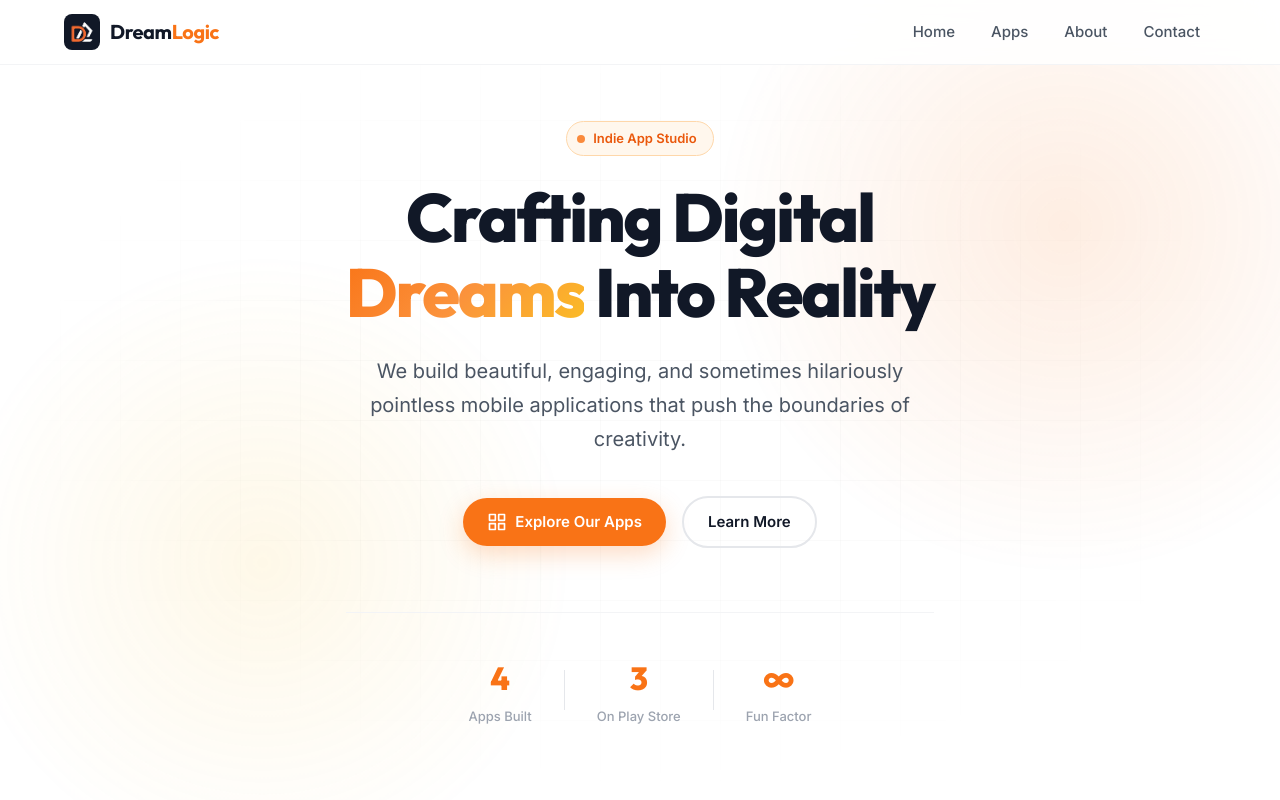
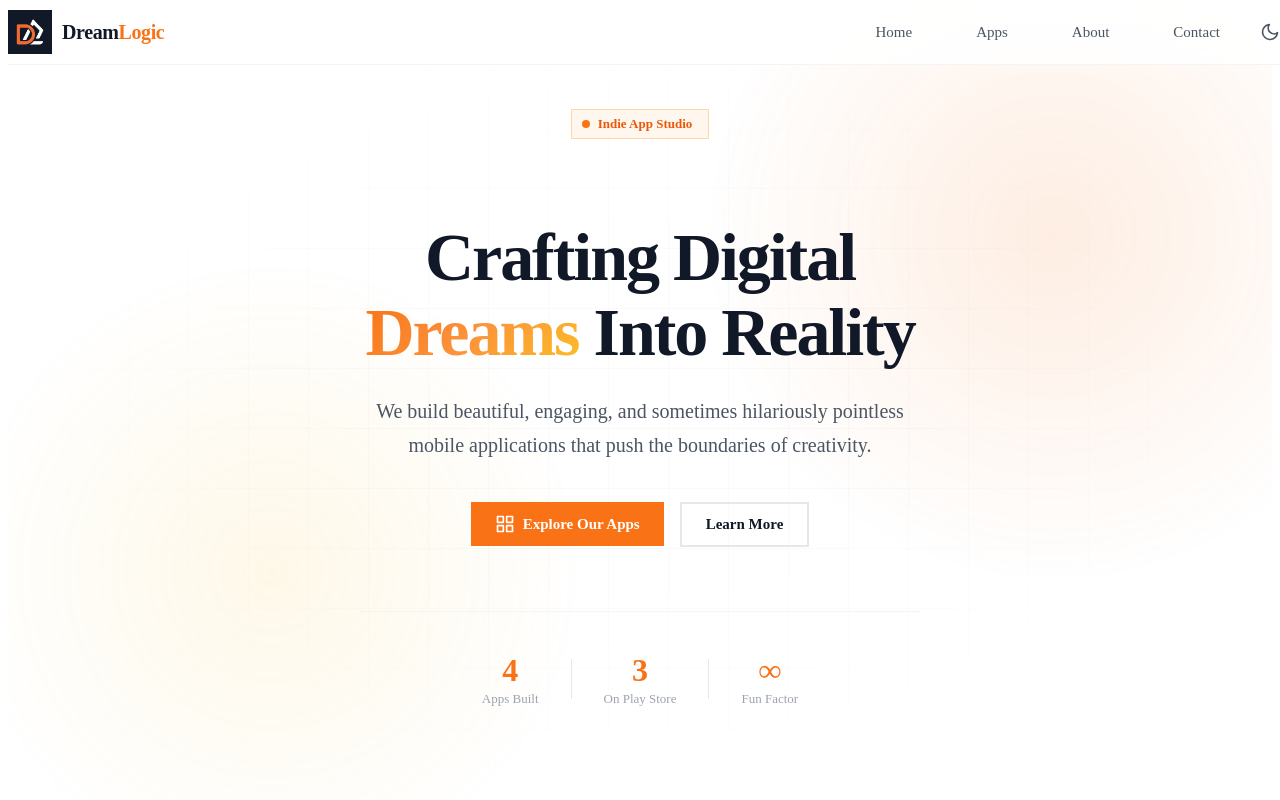
Before and after one commit to DreamLogicApps/mysite, a website built with Vite: page index.html in a window 1280 px wide. Shown: the top 800 px of the page. Built offline with nearby package versions, Linux system fonts and the light colour scheme.

Commit message:
Add dark mode functionality and theme toggle

```diff
--- a/index.html
+++ b/index.html
@@ -27,6 +27,10 @@
           <a href="#about" class="nav-link">About</a>
           <a href="#contact" class="nav-link">Contact</a>
         </nav>
+        <button class="theme-toggle" id="themeToggle" aria-label="Toggle theme">
+          <svg class="sun-icon" width="20" height="20" viewBox="0 0 24 24" fill="none" stroke="currentColor" stroke-width="2" stroke-linecap="round" stroke-linejoin="round"><circle cx="12" cy="12" r="5"/><line x1="12" y1="1" x2="12" y2="3"/><line x1="12" y1="21" x2="12" y2="23"/><line x1="4.22" y1="4.22" x2="5.64" y2="5.64"/><line x1="18.36" y1="18.36" x2="19.78" y2="19.78"/><line x1="1" y1="12" x2="3" y2="12"/><line x1="21" y1="12" x2="23" y2="12"/><line x1="4.22" y1="19.78" x2="5.64" y2="18.36"/><line x1="18.36" y1="5.64" x2="19.78" y2="4.22"/></svg>
+          <svg class="moon-icon" width="20" height="20" viewBox="0 0 24 24" fill="none" stroke="currentColor" stroke-width="2" stroke-linecap="round" stroke-linejoin="round"><path d="M21 12.79A9 9 0 1 1 11.21 3 7 7 0 0 0 21 12.79z"/></svg>
+        </button>
         <button class="menu-toggle" id="menuToggle" aria-label="Toggle menu">
           <span></span>
           <span></span>
--- a/src/main.js
+++ b/src/main.js
@@ -3,6 +3,30 @@
 // =============================================
 
 document.addEventListener('DOMContentLoaded', () => {
+  // Theme Toggle Logic
+  const themeToggle = document.getElementById('themeToggle');
+  const storedTheme = localStorage.getItem('theme');
+  const systemDark = window.matchMedia('(prefers-color-scheme: dark)').matches;
+
+  if (storedTheme === 'dark' || (!storedTheme && systemDark)) {
+    document.documentElement.setAttribute('data-theme', 'dark');
+  }
+
+  if (themeToggle) {
+    themeToggle.addEventListener('click', () => {
+      const currentTheme = document.documentElement.getAttribute('data-theme');
+      const newTheme = currentTheme === 'dark' ? 'light' : 'dark';
+
+      if (newTheme === 'dark') {
+        document.documentElement.setAttribute('data-theme', 'dark');
+      } else {
+        document.documentElement.removeAttribute('data-theme');
+      }
+
+      localStorage.setItem('theme', newTheme);
+    });
+  }
+
   // Mobile menu toggle
   const menuToggle = document.getElementById('menuToggle');
   const navLinks = document.getElementById('navLinks');
--- a/src/style.css
+++ b/src/style.css
@@ -46,8 +46,21 @@
   --accent-light: var(--orange-50);
   --border-color: var(--gray-200);
   --border-light: var(--gray-100);
+}
 
-  /* Typography */
+[data-theme="dark"] {
+  --bg-primary: #0a0a0a;
+  --bg-secondary: var(--gray-950);
+  --bg-elevated: var(--gray-900);
+  --text-primary: var(--gray-50);
+  --text-secondary: var(--gray-400);
+  --text-tertiary: var(--gray-500);
+  --accent-light: rgba(249, 115, 22, 0.1);
+  --border-color: var(--gray-800);
+  --border-light: var(--gray-800);
+}
+
+/* Typography */
   --font-heading: 'Outfit', -apple-system, sans-serif;
   --font-body: 'Inter', -apple-system, sans-serif;
 
@@ -98,8 +111,9 @@
   font-family: var(--font-body);
   background-color: var(--bg-primary);
   color: var(--text-primary);
-  line-height: 1.6;
+  background: var(--bg-primary);
   overflow-x: hidden;
+  transition: background-color 0.3s ease, color 0.3s ease;
 }
 
 img {
@@ -272,8 +286,8 @@
   padding: 0 var(--container-padding);
   height: 4rem;
   display: flex;
-  justify-content: space-between;
   align-items: center;
+  gap: 1rem;
 }
 
 .logo {
@@ -282,6 +296,7 @@
   gap: 0.625rem;
   text-decoration: none;
   color: var(--text-primary);
+  margin-right: auto;
 }
 
 .header-logo {
@@ -305,8 +320,38 @@
 
 .nav-links {
   display: flex;
+  gap: 2rem;
   align-items: center;
-  gap: 0.25rem;
+}
+
+.theme-toggle {
+  background: transparent;
+  border: none;
+  color: var(--text-secondary);
+  cursor: pointer;
+  padding: 0.5rem;
+  display: flex;
+  align-items: center;
+  justify-content: center;
+  border-radius: 50%;
+  transition: all var(--transition-fast);
+}
+
+.theme-toggle:hover {
+  color: var(--text-primary);
+  background: var(--bg-secondary);
+}
+
+.theme-toggle .sun-icon {
+  display: none;
+}
+
+[data-theme="dark"] .theme-toggle .moon-icon {
+  display: none;
+}
+
+[data-theme="dark"] .theme-toggle .sun-icon {
+  display: block;
 }
 
 .nav-link {
```
Also changed, not shown: disclaimer.html (+4 -0 lines), policy.html (+4 -0 lines), terms.html (+4 -0 lines).
